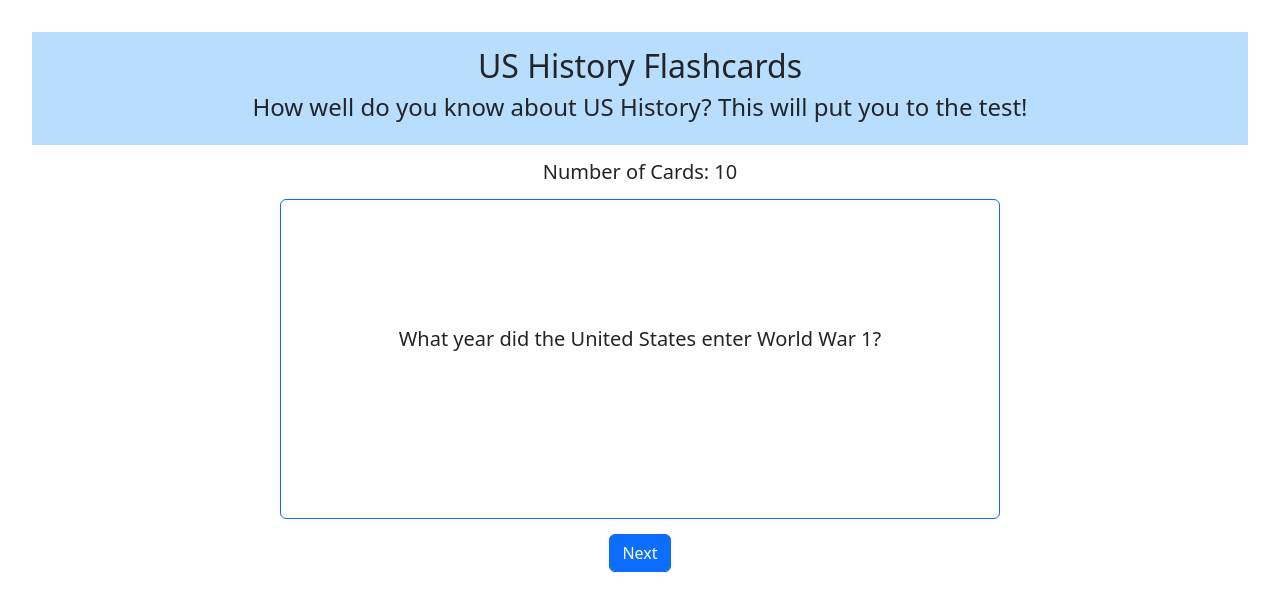
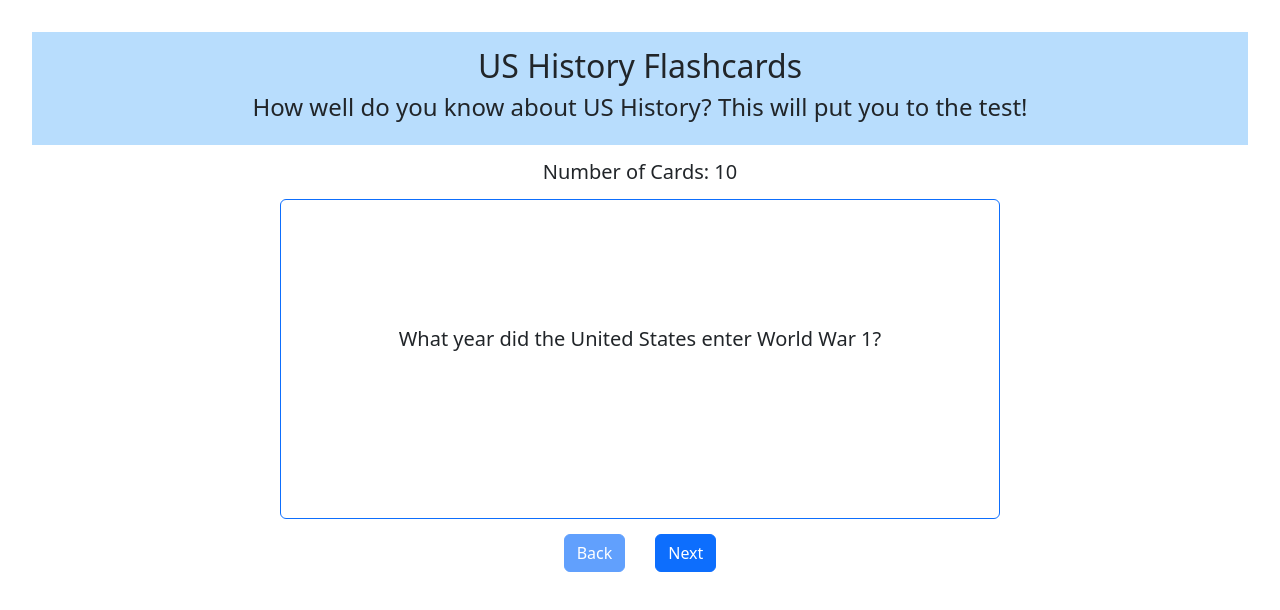
Before and after one commit to St3phy831/Flashcards, a React (Vite) app: page / in a window 1280 px wide. Shown: the top 610 px of the page. Built offline with nearby package versions, Linux system fonts and the light colour scheme.

Commit message:
Added button and index state

```diff
--- a/src/App.jsx
+++ b/src/App.jsx
@@ -10,6 +10,11 @@ import "./App.css";
 function App() {
   const getRandomNumber = () => {
     return Math.floor(Math.random() * 10);
+  };
+
+  const [index, setIndex] = useState(0);
+  const updateIndex = () => {
+    setIndex(index++);
   };
 
   const [isQuestion, setIsQuestion] = useState(true);
@@ -34,6 +39,13 @@ function App() {
         isFlipped={isQuestion ? "" : "flipped"}
         handlerFunction={updateIsQuestion}
       />
+      <Button
+        variant="primary"
+        onClick={updateIthQuestion}
+        disabled={index === 0 ? "disabled" : ""}
+      >
+        Back
+      </Button>
       <Button variant="primary" onClick={updateIthQuestion}>
         Next
       </Button>
```
